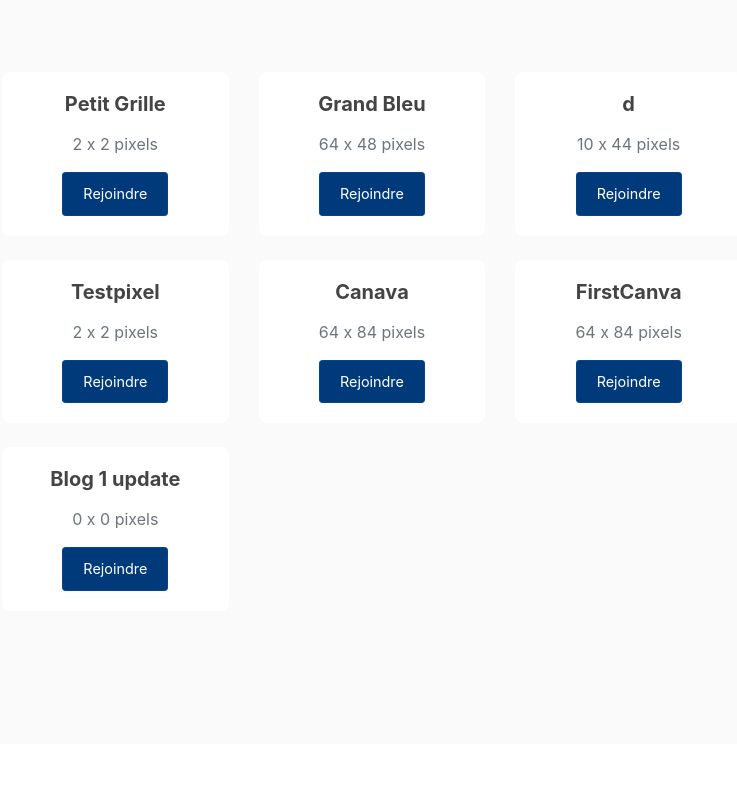
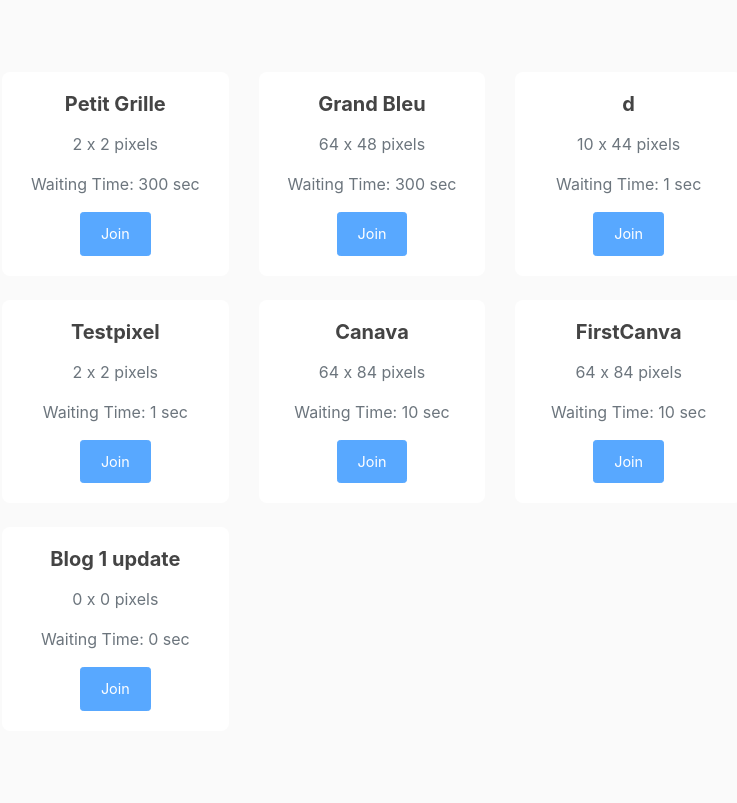
Before and after one commit to asadiqi/Web_Q3_HelbPlace, a Django app: page / in a window 1280 px wide. Shown: the part 56-859 px from the top of the page, without its empty margins (68-805 px from the left). Before the commit the page ends 647 px from the top, so only its background shows below. Run offline with Django 5.2, Linux system fonts and the light colour scheme; data comes from the database, SQL or seed files in the repository; both versions use the stored data as it was after the commit; some libraries are stand-ins or nearby versions.

Commit message:
join only if login

```diff
--- a/django_project/blog/templates/blog/canva_form.html
+++ b/django_project/blog/templates/blog/canva_form.html
@@ -1,4 +1,5 @@
 {% extends "blog/base.html" %}
+{% load crispy_forms_filters %}
 {% load crispy_forms_tags %}
 
 {% block content %}
--- a/django_project/blog/templates/blog/home.html
+++ b/django_project/blog/templates/blog/home.html
@@ -14,8 +14,16 @@
           <p class="text-center text-muted">
             {{ canva.sizeHeight }} x {{ canva.sizeWidth }} pixels
           </p>
+          <p class="text-center text-muted">
+            Waiting Time: {{ canva.timer }} sec
+          </p>
+
           <div class="d-flex justify-content-center">
-            <a href="{% url 'canva-detail' canva.id %}" class="btn btn-primary btn-sm">Rejoindre</a>
+            {% if user.is_authenticated %}
+              <a href="{% url 'canva-detail' canva.id %}" class="btn btn-primary btn-sm">Join</a>
+            {% else %}
+              <button class="btn btn-primary btn-sm" disabled>Join</button>
+            {% endif %}
           </div>
         </div>
       </div>
```
Also changed, not shown: django_project/db.sqlite3.
